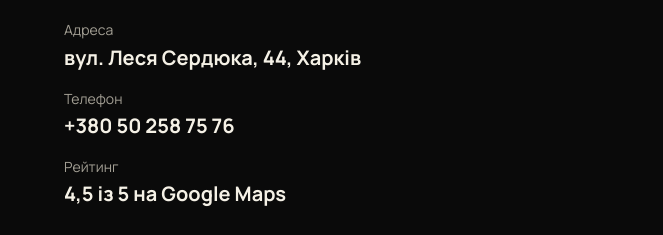
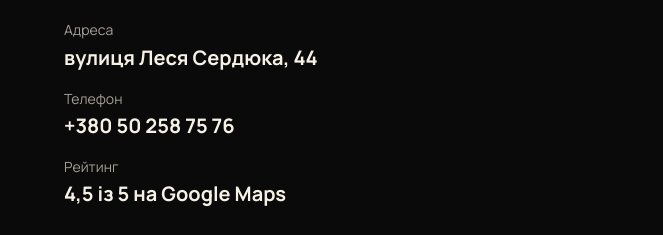
Before and after one commit to De3riks/tastytime-website, a plain HTML site: page tastytime/index.html in a window 1280 px wide. Shown: the part 3193-3428 px from the top of the page, 0-663 px from the left. Drawn offline with Linux system fonts and the light colour scheme; a web font is replaced by a local one.

Commit message:
Update index.html

```diff
--- a/tastytime/index.html
+++ b/tastytime/index.html
@@ -73,7 +73,7 @@
     <div>
       <h2>Контакти</h2>
       <dl>
-        <dt>Адреса</dt><dd>вул. Леся Сердюка, 44, Харків</dd>
+        <dt>Адреса</dt><dd>вулиця Леся Сердюка, 44</dd>
         <dt>Телефон</dt><dd><a href="tel:+380502587576">+380 50 258 75 76</a></dd>
         <dt>Рейтинг</dt><dd>4,5 із 5 на Google Maps</dd>
       </dl>
```
